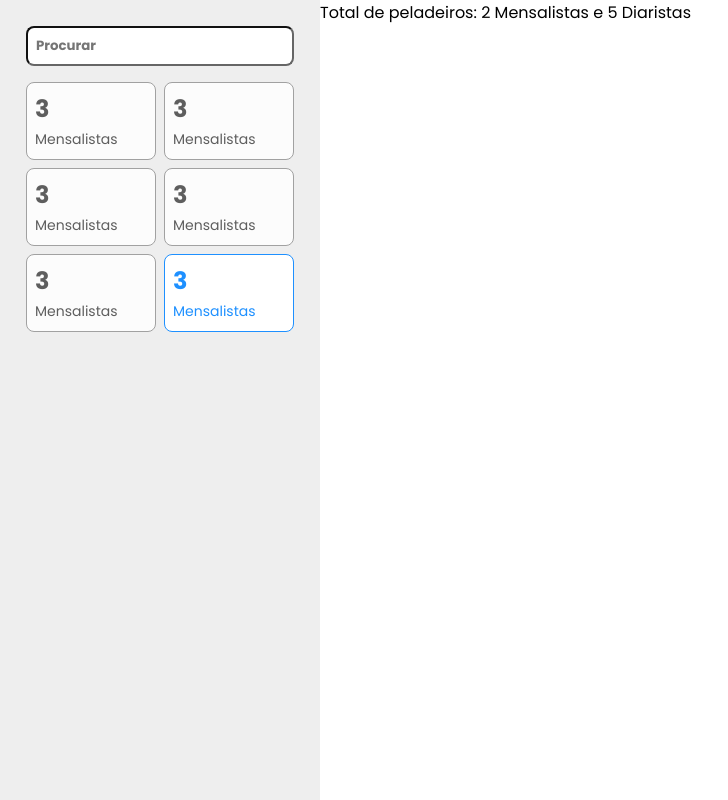
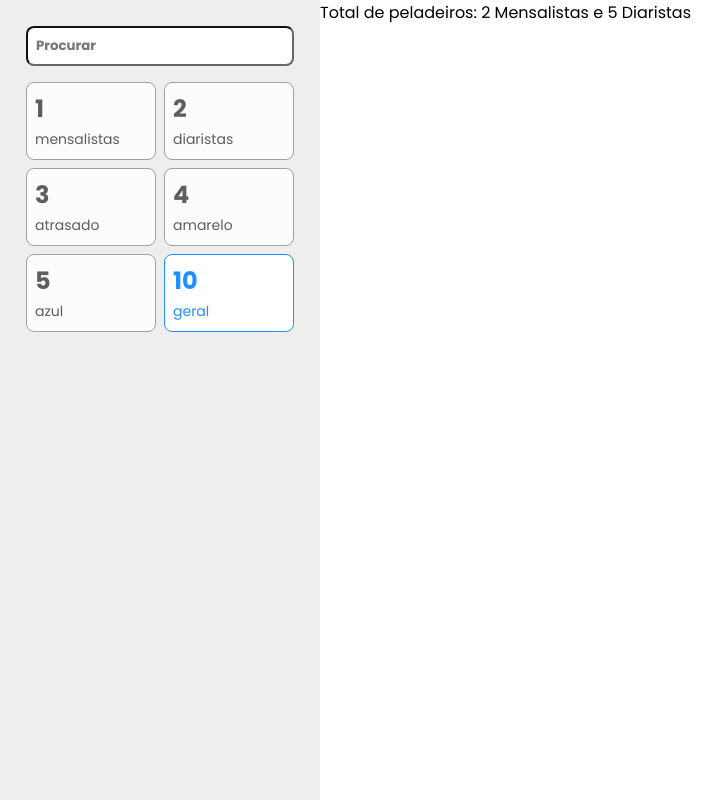
Before and after one commit to jonathandcosta/react_mel, a React (Vite) app in the folder lista_pelada/: page / in a window 1280 px wide. Shown: the whole page, without its empty margins (0-728 px from the left). Built offline with nearby package versions, Linux system fonts and the light colour scheme.

Commit message:
chore: adding props with Type 'Omit'

```diff
--- a/lista_pelada/src/components/FiltroCard/index.tsx
+++ b/lista_pelada/src/components/FiltroCard/index.tsx
@@ -2,11 +2,13 @@ import { Card, Label, Number } from "./styles";
 
 export type Props = {
   ativo?: boolean
+  contadorNumber: number
+  legenda: string
 }
 
-export const FiltroCard = (props: Props) => (
-  <Card ativo={props.ativo}>
-    <Number>3</Number>
-    <Label>Mensalistas</Label>
+export const FiltroCard = ({ ativo, contadorNumber, legenda }: Props) => (
+  <Card ativo={ativo}>
+    <Number>{contadorNumber}</Number>
+    <Label>{legenda}</Label>
   </Card>
 )
--- a/lista_pelada/src/components/FiltroCard/styles.ts
+++ b/lista_pelada/src/components/FiltroCard/styles.ts
@@ -1,7 +1,9 @@
 import styled from 'styled-components';
 import { Props } from '.';
 
-export const Card = styled.div<Props>`
+type PropsSemLegendaEContadorNumber = Omit<Props, 'contadorNumber' | 'legenda'>;
+
+export const Card = styled.div<PropsSemLegendaEContadorNumber>`
   padding: 8px;
   border: solid 1px ${(props) => (props.ativo ? '#1e90ff' : '#a1a1a1')};
   background-color: ${(props) => (props.ativo ? '#fff' : '#fcfcfc')};
--- a/lista_pelada/src/containers/BarraLateral/index.tsx
+++ b/lista_pelada/src/containers/BarraLateral/index.tsx
@@ -6,12 +6,12 @@ export const BarraLateral = () => (
     <div>
       <Busca type="text" placeholder="Procurar" />
       <Filtros>
-        <FiltroCard />
-        <FiltroCard />
-        <FiltroCard />
-        <FiltroCard />
-        <FiltroCard />
-        <FiltroCard ativo />
+        <FiltroCard legenda='mensalistas' contadorNumber={1} />
+        <FiltroCard legenda='diaristas' contadorNumber={2} />
+        <FiltroCard legenda='atrasado' contadorNumber={3} />
+        <FiltroCard legenda='amarelo' contadorNumber={4} />
+        <FiltroCard legenda='azul' contadorNumber={5} />
+        <FiltroCard legenda='geral' contadorNumber={10} ativo />
       </Filtros>
     </div>
   </Aside>
```
